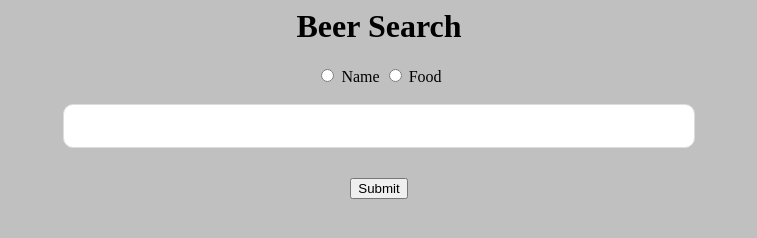
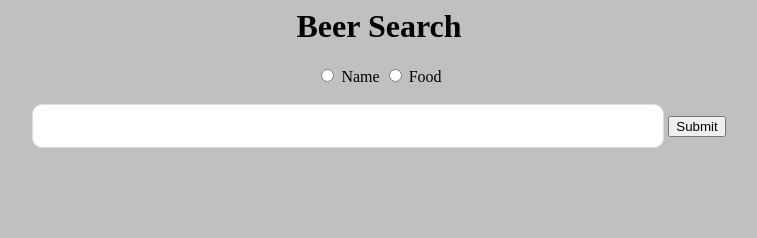
Before and after one commit to sommiep/CP353_HW3, a website: page index.html in a window 1280 px wide. Shown: the whole page, without its empty margins (261-1018 px from the left). Drawn offline with Linux system fonts and the light colour scheme.

Commit message:
Update index.html

```diff
--- a/index.html
+++ b/index.html
@@ -34,7 +34,7 @@
 			<input id="food" type="radio" name="category" value="food"> Food<br><br>
 
 
-			<input id="text" type="text" required /><br><br>
+			<input id="text" type="text" required />
 
 			<input type="submit" onclick="submit" />
 		</center></form>
```
